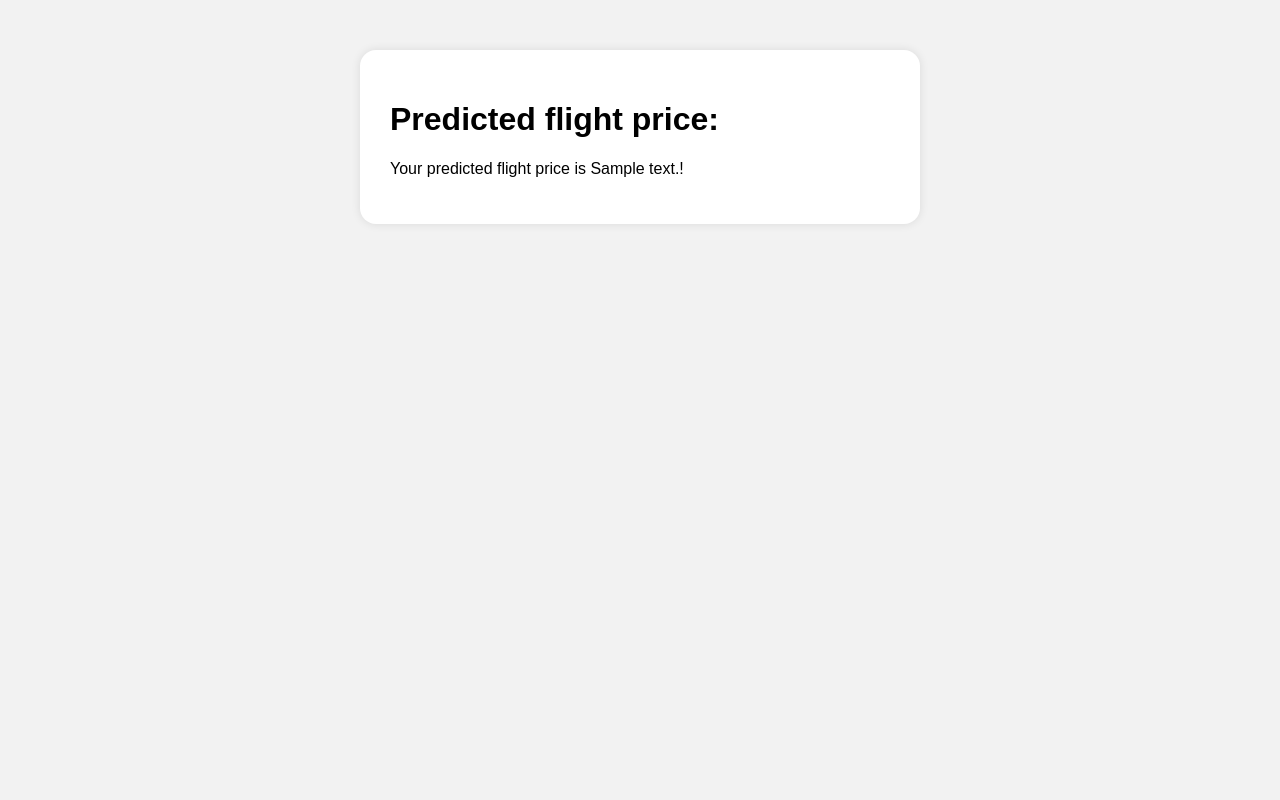
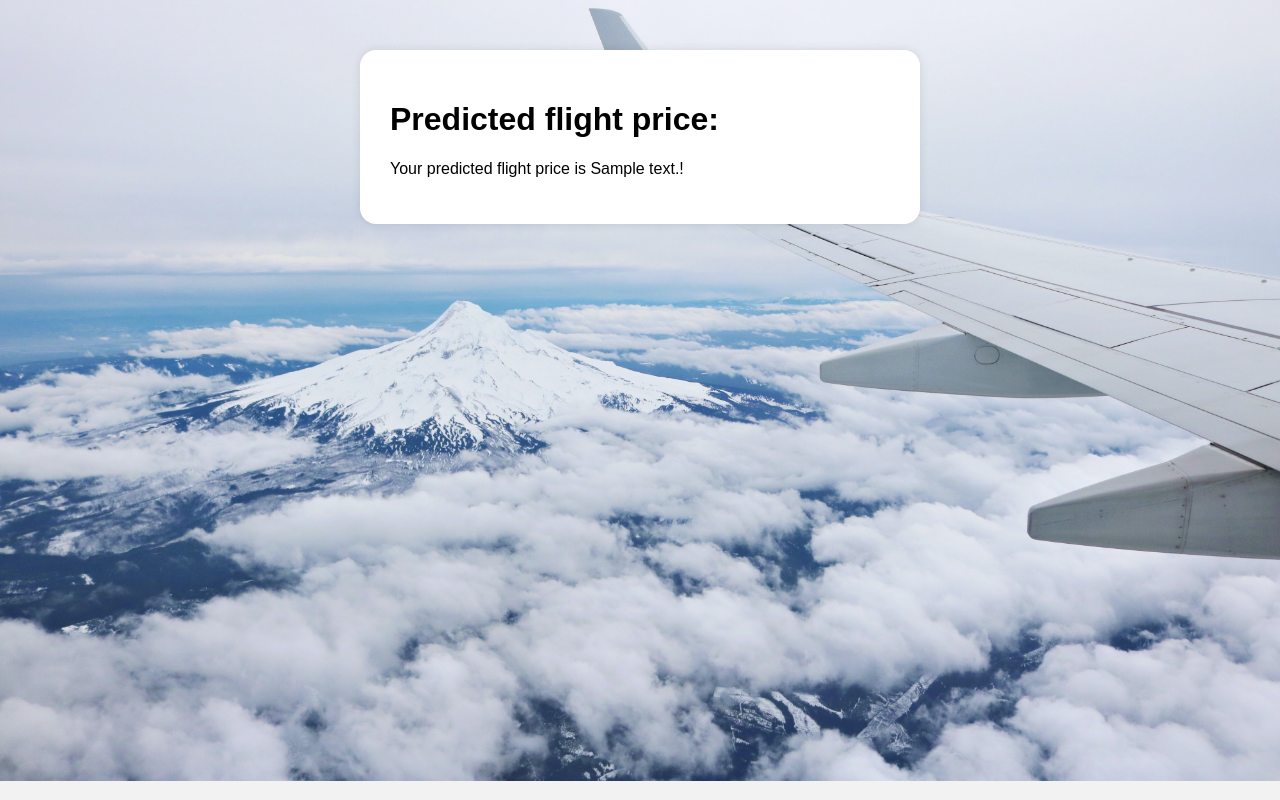
Before and after one commit to raghuls2002/Flight-Price-Prediction, a Flask app: template src/templates/success.html in a window 1280 px wide. Run offline with Flask 3, Linux system fonts and the light colour scheme; the template is opened without the code that fills it: most values are stand-ins (such as "Sample title", 1, 10 or a date in 2020).

Commit message:
Update success.html

```diff
--- a/src/templates/success.html
+++ b/src/templates/success.html
@@ -3,6 +3,11 @@
 <head>
     <title>Form submitted Successfully</title>
     <link rel="stylesheet" href="{{ url_for('static', filename='style.css') }}">
+    <style>
+        body {
+            background-image: url("{{ url_for('static', filename='image3.jpg') }}");
+        }
+    </style>
 </head>
 <body>
     <div class="container">
```
